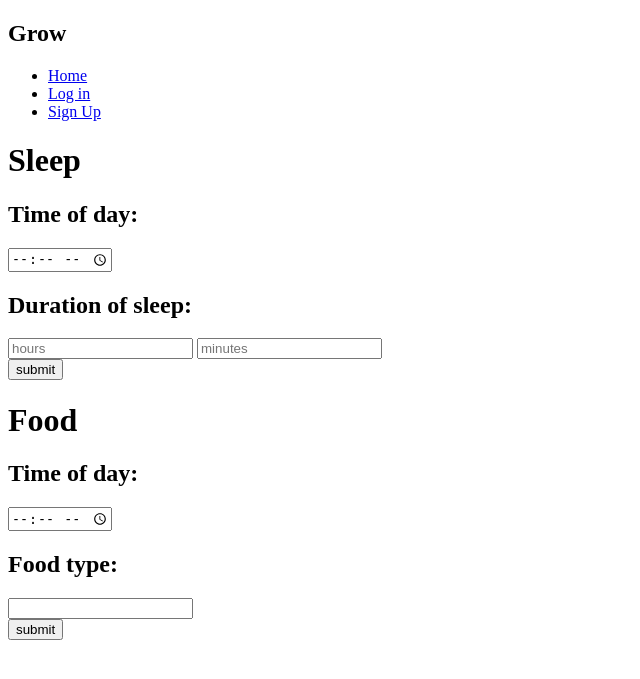
After one commit to alexmercer6/social_workout_app, a Flask app: page /sleep_food in a window 1280 px wide. The commit adds this page. Shown: the top 679 px of the page, without its empty margins (0-640 px from the left). Run offline with Flask 2, Linux system fonts and the light colour scheme; some libraries are stand-ins or nearby versions.

Commit message:
connected to AWS S3

```diff
--- a/app.py
+++ b/app.py
@@ -1,15 +1,25 @@
-from crypt import methods
+
 from flask import Flask, request, render_template, session, redirect
 import bcrypt
 import os
 import psycopg2
 from sql_functions import sql_fetch, sql_write
+import boto3
+from my_keys import access_key, secret_access_key
+from werkzeug.utils import secure_filename
+
+
+S3_URL = 'https://growappbucket.s3.ap-southeast-2.amazonaws.com/'
+UPLOAD_FOLDER = 'static/images/upload/'
+
+
 
 DB_URL = os.environ.get('DATABASE_URL', 'dbname=grow_app')
 SECRET_KEY = os.environ.get('SECRET_KEY', 'pretend secret key for testing')
 
 app = Flask(__name__)
 app.config['SECRET_KEY'] = SECRET_KEY
+
 
 
 
@@ -82,7 +92,7 @@ def dashboard():
     if session.get('logged_in'):
         user_id = session['id']
         #shows only the logged in users babies
-        baby = sql_fetch('SELECT baby_id, name, birth_date, user_id FROM babies WHERE user_id = %s', [user_id])
+        baby = sql_fetch('SELECT baby_id, name, birth_date, profile_picture, user_id FROM babies WHERE user_id = %s', [user_id])
 
         return render_template('dashboard.html', baby=baby)
     else:
@@ -145,6 +155,52 @@ def add_baby():
     else:
         return redirect('/login')
 
+@app.route('/sleep_food')
+def sleep():
+
+    return render_template('sleep_food.html')
+
+@app.route('/food_submit_action', methods=["POST"])
+def food_submit_action():
+    food_type = request.form.get('food_type')
+    eat_time = request.form.get('eat_time')
+    print(food_type, eat_time)
+    return redirect('/sleep_food')
+
+@app.route('/sleep_submit_action', methods=["POST"])
+def sleep_submit_action():
+    time_day = request.form.get('time')
+    hours = request.form.get('hours')
+    minutes = request.form.get('minutes')
+    print(time_day, hours, minutes)
+    return redirect('/sleep_food')
+
+
+
+@app.route('/upload_profile_picture', methods=['GET', 'POST'])
+def upload():
+    baby_id = request.args.get('baby_id')
+    print(baby_id)
+    if request.method == 'GET':
+        return render_template('profile_picture.html')
+
+    if request.method == 'POST':
+        #gets the image from form input
+        uploaded_image = request.files['image']
+        #saves the uploaded image to static folder
+        uploaded_image.save(UPLOAD_FOLDER + uploaded_image.filename)
+        # access the aws s3 storage bucket
+        s3_client = boto3.client('s3', aws_access_key_id = access_key, aws_secret_access_key = secret_access_key)
+        BUCKET_NAME = 'growappbucket'
+        # sets the key to access image
+        upload_file_key = str(session['id']) + '_' + session['user'] + '/' + str(baby_id) +  '_baby_id_' + uploaded_image.filename
+        s3_client.upload_file(UPLOAD_FOLDER + uploaded_image.filename, BUCKET_NAME, upload_file_key)
+
+        profile_picture_url = S3_URL + upload_file_key
+        sql_write('UPDATE babies SET profile_picture = %s WHERE baby_id = %s', [profile_picture_url, baby_id])
+
+        return redirect('/dashboard')
+
 
 
 if __name__ == '__main__':
--- /dev/null
+++ b/my_keys.py
@@ -0,0 +1,2 @@
+access_key = 'AKIA2UJJLIR24SX6R6XD'
+secret_access_key = '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'
--- a/requirements.txt
+++ b/requirements.txt
@@ -3,3 +3,4 @@ flask
 psycopg2
 bcrypt
 requests
+boto3
--- a/templates/add_baby.html
+++ b/templates/add_baby.html
@@ -2,6 +2,8 @@
 
 {% block content %}
 <form action="/add_baby" method="POST">
+    <h2>Avatar:</h2>
+    <input type="file">
     <h2>Name:</h2>
     <input type="text" name="name">
     <h2>Birthday (ddmmyyyy):</h2>
@@ -10,4 +12,6 @@
     <input type="submit" value="Submit">
 
 </form>
+
+
 {% endblock %}
--- a/templates/base.html
+++ b/templates/base.html
@@ -36,10 +36,12 @@
             </li>
             {% endif %}
 
+
         </ul>
     </nav>
     {% block content %}
     {% endblock %}
 
+    <script src="/static/script.js"></script>
 </body>
 </html>
--- /dev/null
+++ b/templates/sleep_food.html
@@ -0,0 +1,23 @@
+{% extends 'base.html' %}
+
+{% block content %}
+<h1>Sleep</h1>
+<form action="/sleep_submit_action" method="POST">
+    <h2>Time of day:</h2>
+    <input type="time" name="time" >
+    <h2>Duration of sleep:</h2>
+    <input type="number" name="hours" placeholder="hours">
+    <input type="number" name="minutes" placeholder="minutes">
+    <br>
+    <input type="submit" value="submit">
+</form>
+<h1>Food</h1>
+<form action="/food_submit_action" method="POST">
+    <h2>Time of day:</h2>
+    <input type="time" name="eat_time">
+    <h2>Food type:</h2>
+    <input type="text" name="food_type">
+    <br>
+    <input type="submit" value="submit">
+</form>
+{% endblock %}
```
Also changed, not shown: static/policy.txt (added, +31 -0 lines), templates/dashboard.html (+9 -1 lines), templates/profile_picture.html (added, +9 -0 lines), avatar.png (added), static/images/default_avatar.jpeg (added), static/images/upload/avatar.png (added), static/images/upload/baby.webp (added), static/images/upload/black-white.jpg (added), static/script.js (added).
